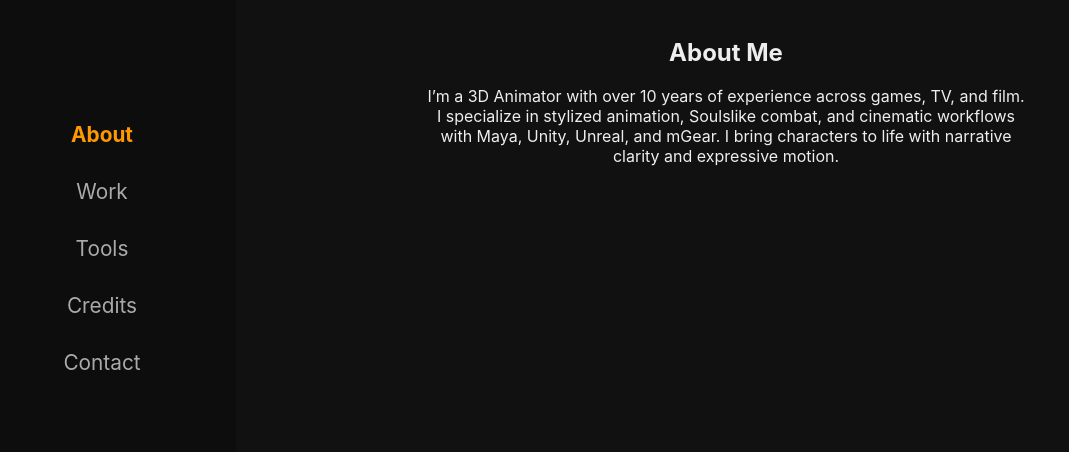
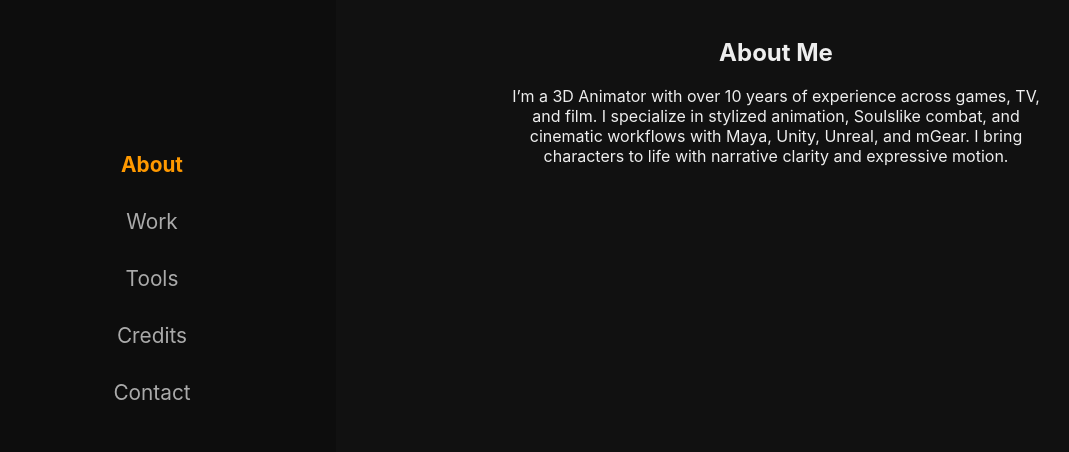
Before and after one commit to cg3danim/portfolio, a plain HTML site: page index.html in a window 1280 px wide. Shown: the part 348-800 px from the top of the page, without its empty margins (64-1133 px from the left). Drawn offline with Linux system fonts and the light colour scheme.

Commit message:
Update styles.css

```diff
--- a/styles.css
+++ b/styles.css
@@ -13,8 +13,8 @@ body {
 }
 
 .main-content {
-  margin-left: 300px; /* doubled from 240px */
-  width: calc(100% - 300px);
+  margin-left: 400px; /* doubled from 240px */
+  width: calc(100% - 400px);
   height: 100vh;
   overflow-y: auto;
   scroll-behavior: smooth;
@@ -32,14 +32,15 @@ body {
 
 /* ========== Sidebar Navigation ========== */
 .sidebar {
-  width: 300px; /* doubled width */
+  width: 400px; /* doubled width */
   background: #0d0d0d;
   padding: 2rem 1rem;
   display: flex;
   flex-direction: column;
   align-items: center;
   position: fixed;
-  height: 100%;
+  height: 100vh;     /* 🔥 Takes full height of screen */
+  overflow: hidden;  /* ✅ Prevents it from scrolling */
 }
 
 .sidebar .logo {
```
